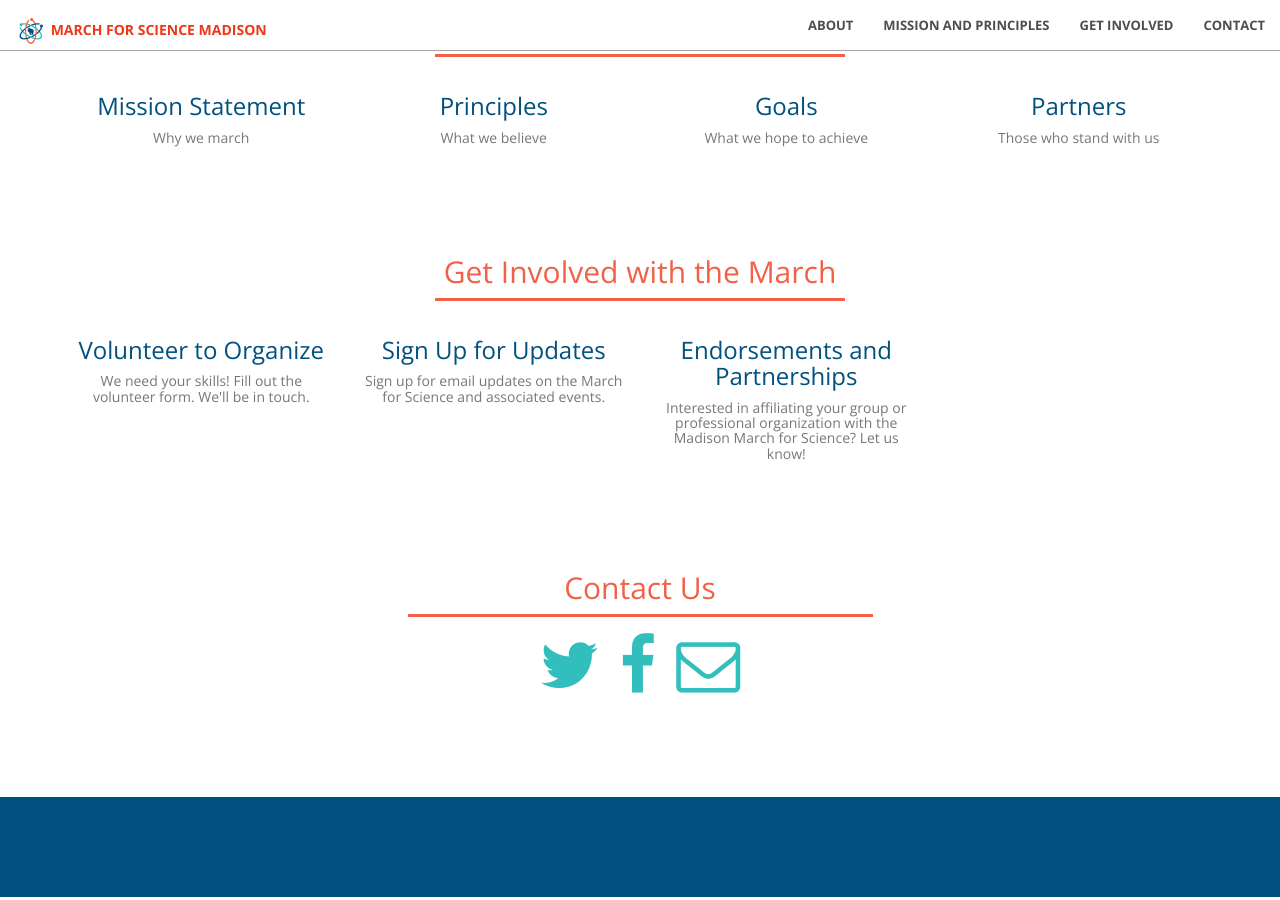
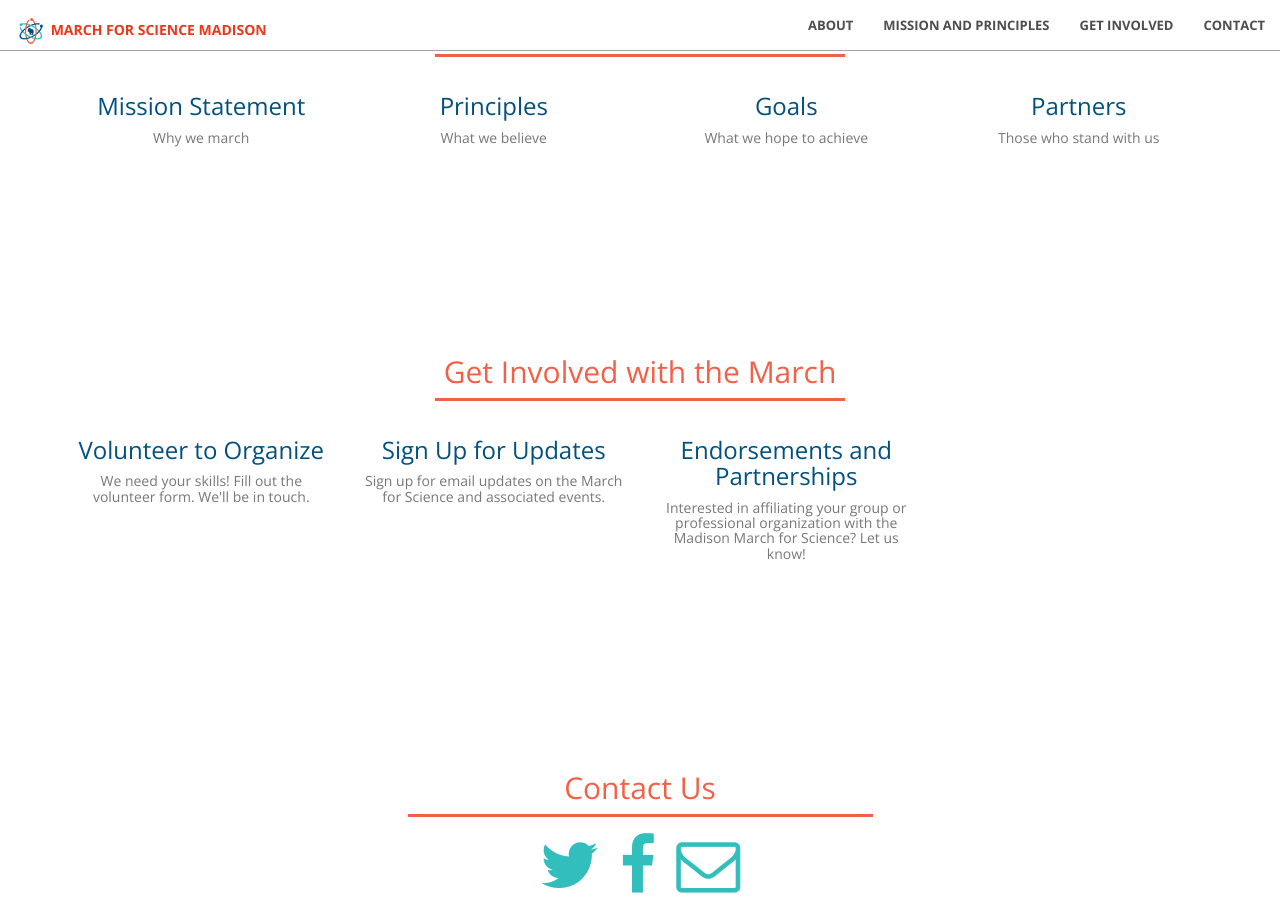
Before and after one commit to ScienceMarchMadison/m4smadison.github.io, a Jekyll site: the page built from index.html, in a window 1280 px wide and 900 px high, scrolled down 1692 px. Built offline with Jekyll 4.4.1, drawn with Linux system fonts in a browser that asks for light colours; comment, search, counter and statistics services are not loaded.

Commit message:
Update involve.html

```diff
--- a/_includes/involve.html
+++ b/_includes/involve.html
@@ -1,4 +1,4 @@
-<section class="no-padding" id="involve">
+<section id="involve">
     <div class="container">
         <div class="row">
             <div class="col-lg-12 text-center">
@@ -8,7 +8,7 @@
             </div>
         </div>
     </div>
-    <div class="container">
+    <div class="container" style="align:center">
         <div class="row">
             <div class="col-lg-3 col-md-6 text-center">
                 <div class="service-box">
```
